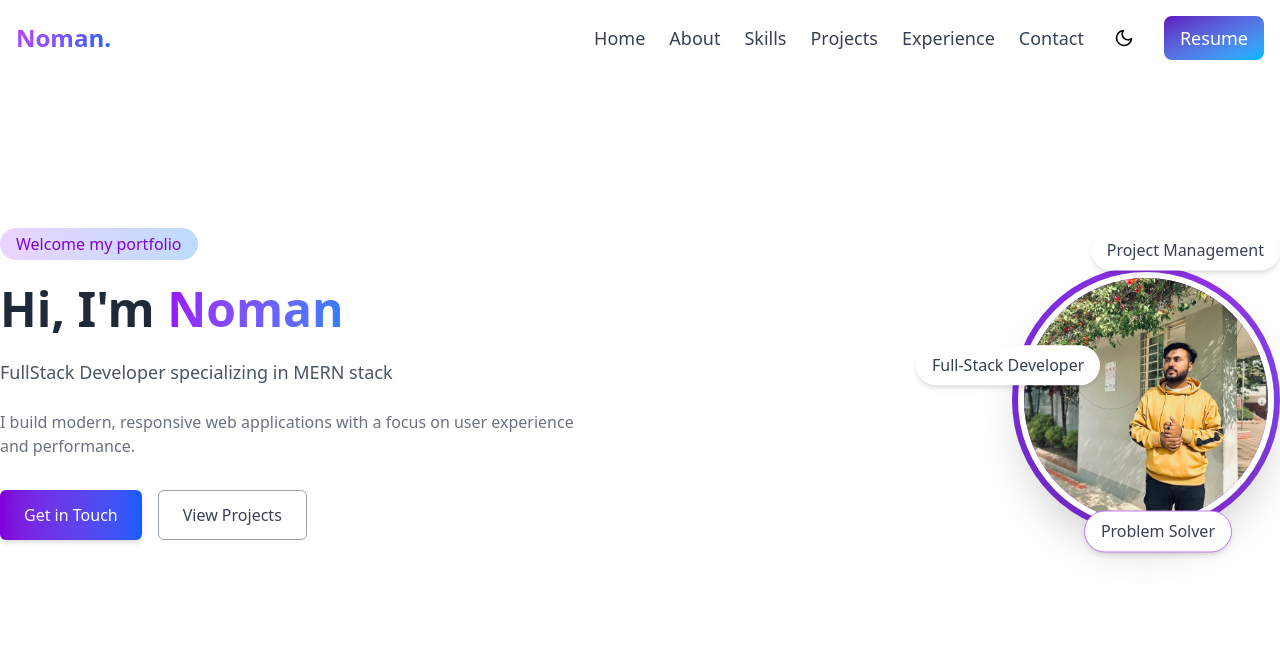
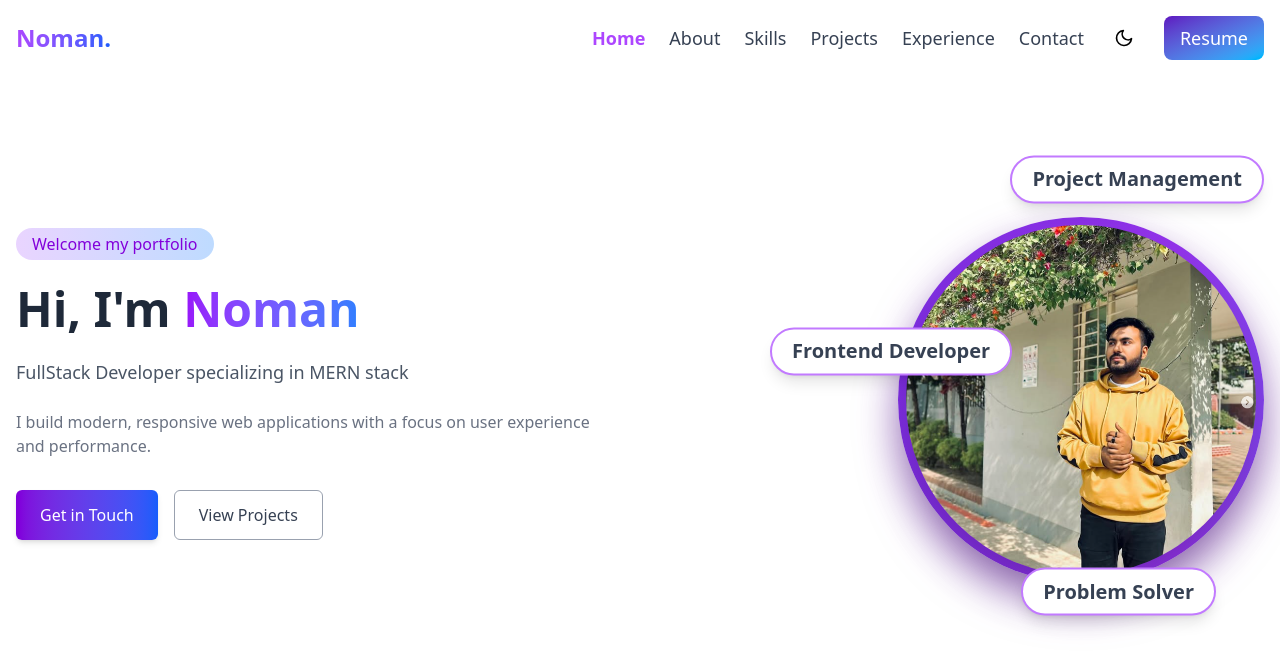
Before and after one commit to alnoman30/alnoman-portfolio, a React (Vite) app: page / in a window 1280 px wide. Shown: the top 670 px of the page. Built offline with nearby package versions, Linux system fonts and the light colour scheme.

Commit message:
hero section

```diff
--- a/index.html
+++ b/index.html
@@ -5,7 +5,7 @@
     <link rel="icon" type="image/png" href="/favicon.png" />
     <meta name="viewport" content="width=device-width, initial-scale=1.0" />
       <link href="/src/style.css" rel="stylesheet">
-    <title>Noman</title>
+    <title>Abdullah Al Noman</title>
   </head>
   <body>
     <div id="root"></div>
--- a/src/components/hero/Hero.jsx
+++ b/src/components/hero/Hero.jsx
@@ -1,11 +1,11 @@
 import React from "react";
 import { motion } from "framer-motion";
-import ProfileCard from "../ProfileCard";
+import ProfileCard from "./ProfileCard";
 
 const Hero = () => {
   return (
     <section className="min-h-screen flex items-center py-20">
-      <div className="container mx-auto flex flex-col-reverse md:flex-row items-center justify-between px-6 md:px-0">
+      <div className="container mx-auto flex flex-col-reverse md:flex-row items-center justify-between px-6 md:px-4">
 
         {/* Left Section */}
         <motion.div
@@ -48,14 +48,14 @@ const Hero = () => {
             <motion.button
               whileHover={{ scale: 1.05 }}
               whileTap={{ scale: 0.95 }}
-              className="bg-gradient-to-r from-purple-700 to-blue-600 text-white px-6 py-3 rounded-md shadow-md"
+              className="bg-gradient-to-r from-purple-700 to-blue-600 text-white px-6 py-3 rounded-md shadow-md cursor-pointer"
             >
               Get in Touch
             </motion.button>
             <motion.button
               whileHover={{ scale: 1.05 }}
               whileTap={{ scale: 0.95 }}
-              className="border border-gray-400 text-gray-700 px-6 py-3 rounded-md"
+              className="border border-gray-400 text-gray-700 px-6 py-3 rounded-md cursor-pointer"
             >
               View Projects
             </motion.button>
--- a/src/components/ProfileCard.jsx
+++ b/src/components/hero/ProfileCard.jsx
@@ -1,6 +1,6 @@
 import React from "react";
 import { motion } from "framer-motion";
-import profileImg from "../assets/noman.png";
+import profileImg from "../../assets/noman.png";
 
 const ProfileCard = () => {
   const bounceTransition = {
@@ -14,12 +14,13 @@ const ProfileCard = () => {
 
   return (
     <div className="relative flex justify-center items-center">
-      {/* Gradient Border */}
+      {/* Gradient Border & Profile Image */}
       <motion.div
-        className="relative rounded-full p-[6px]"
+        className="relative rounded-full p-2"
         style={{
           background: "linear-gradient(90deg, #6D28D9, #9333EA, #3B82F6, #6D28D9)",
           backgroundSize: "400% 400%",
+          boxShadow: "0 20px 40px rgba(107, 33, 168, 0.6)",
         }}
         animate={{
           backgroundPosition: ["0% 50%", "100% 50%", "0% 50%"],
@@ -33,30 +34,30 @@ const ProfileCard = () => {
         <img
           src={profileImg}
           alt="Profile"
-          className="w-56 h-56 sm:w-64 sm:h-64 object-cover rounded-full border-[6px] border-white shadow-2xl"
+          className="w-[400px] h-[400px] sm:w-[350px] sm:h-[350px] object-cover rounded-full  shadow-2xl"
         />
       </motion.div>
 
-      {/* Labels */}
+      {/* Labels - Positioned for bigger design */}
       <motion.div
-        className="absolute left-0 sm:-left-24 top-1/3 bg-white px-3 sm:px-4 py-1 sm:py-2 rounded-full shadow-md text-gray-700 font-medium text-sm sm:text-base"
-        animate={{ y: [0, -10, 0] }}
+        className="absolute left-0 sm:-left-32 top-1/3 bg-white px-5 py-2 rounded-full shadow-lg text-gray-700 font-semibold text-lg sm:text-xl border-2 border-purple-400"
+        animate={{ y: [0, -12, 0] }}
         transition={bounceTransition}
       >
-        Full-Stack Developer
+        Frontend Developer
       </motion.div>
 
       <motion.div
-        className="absolute top-0 sm:-top-6 right-0 bg-white px-3 sm:px-4 py-1 sm:py-2 rounded-full shadow-md text-gray-700 font-medium text-sm sm:text-base"
-        animate={{ y: [0, -12, 0] }}
+        className="absolute top-0 sm:-top-12 right-0 bg-white px-5 py-2 rounded-full shadow-lg text-gray-700 font-semibold text-lg sm:text-xl border-2 border-purple-400"
+        animate={{ y: [0, -14, 0] }}
         transition={{ ...bounceTransition, delay: 0.3 }}
       >
         Project Management
       </motion.div>
 
       <motion.div
-        className="absolute bottom-0 sm:-bottom-8 right-8 sm:right-12 bg-white px-3 sm:px-4 py-1 sm:py-2 rounded-full shadow-md text-gray-700 font-medium border border-purple-400 text-sm sm:text-base"
-        animate={{ y: [0, -14, 0] }}
+        className="absolute bottom-0 sm:-bottom-12 right-12 bg-white px-5 py-2 rounded-full shadow-lg text-gray-700 font-semibold border-2 border-purple-400 text-lg sm:text-xl"
+        animate={{ y: [0, -16, 0] }}
         transition={{ ...bounceTransition, delay: 0.6 }}
       >
         Problem Solver
--- a/src/components/navbar/Navbar.jsx
+++ b/src/components/navbar/Navbar.jsx
@@ -29,7 +29,7 @@ const Navbar = () => {
   }, []);
 
   const menuItems = [
-    { id: "home", label: "Home" },
+    { id: "navbar", label: "Home" },
     { id: "about", label: "About" },
     { id: "skills", label: "Skills" },
     { id: "projects", label: "Projects" },
@@ -38,7 +38,7 @@ const Navbar = () => {
   ];
 
   return (
-    <nav
+    <nav id="navbar"
       className={`fixed w-full top-0 left-0 z-50 transition-all duration-500 ${
         scrolled
           ? "bg-background/80 backdrop-blur-md"
```
